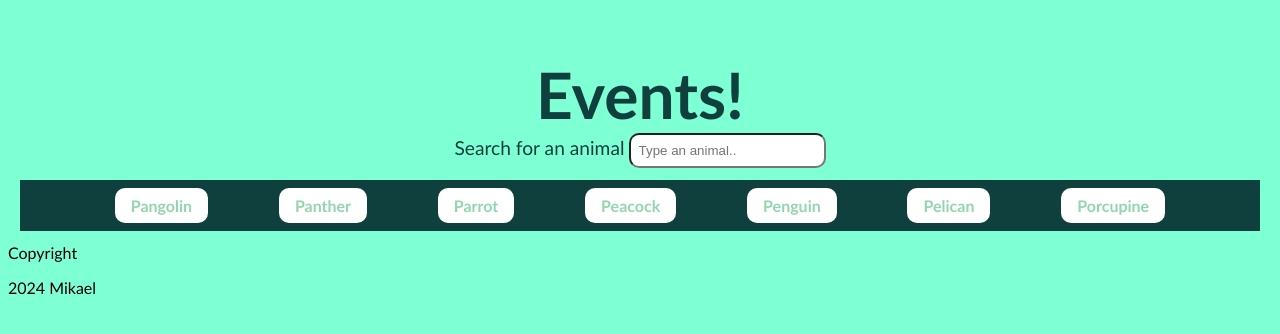
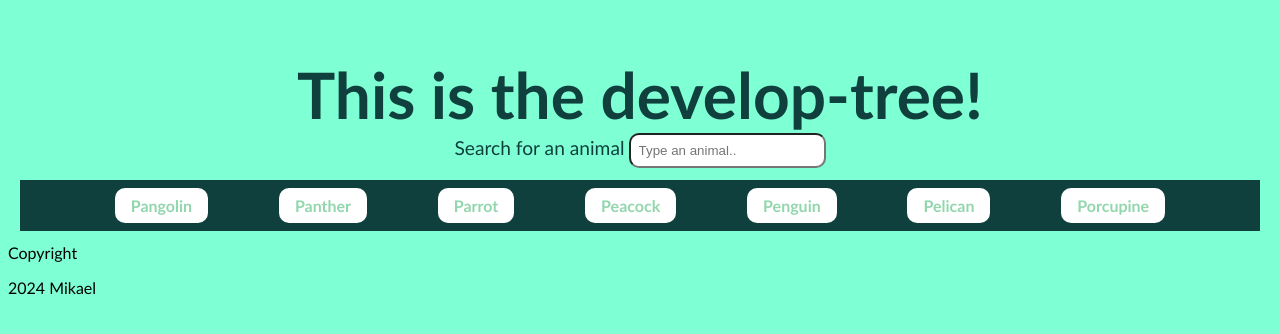
Before and after one commit to Maatala/Events, a plain HTML site: page index.html in a window 1280 px wide. Drawn offline with Linux system fonts and the light colour scheme.

Commit message:
testing, develop tree index

```diff
--- a/index.html
+++ b/index.html
@@ -9,7 +9,7 @@
 </head>
 <body>
     <header class="header"></header>
-        <h1 class="header__page-title">Events!</h1>
+        <h1 class="header__page-title">This is the develop-tree!</h1>
     </header>
     <div class="search-container">
         <label for="search">Search for an animal</label>
```
